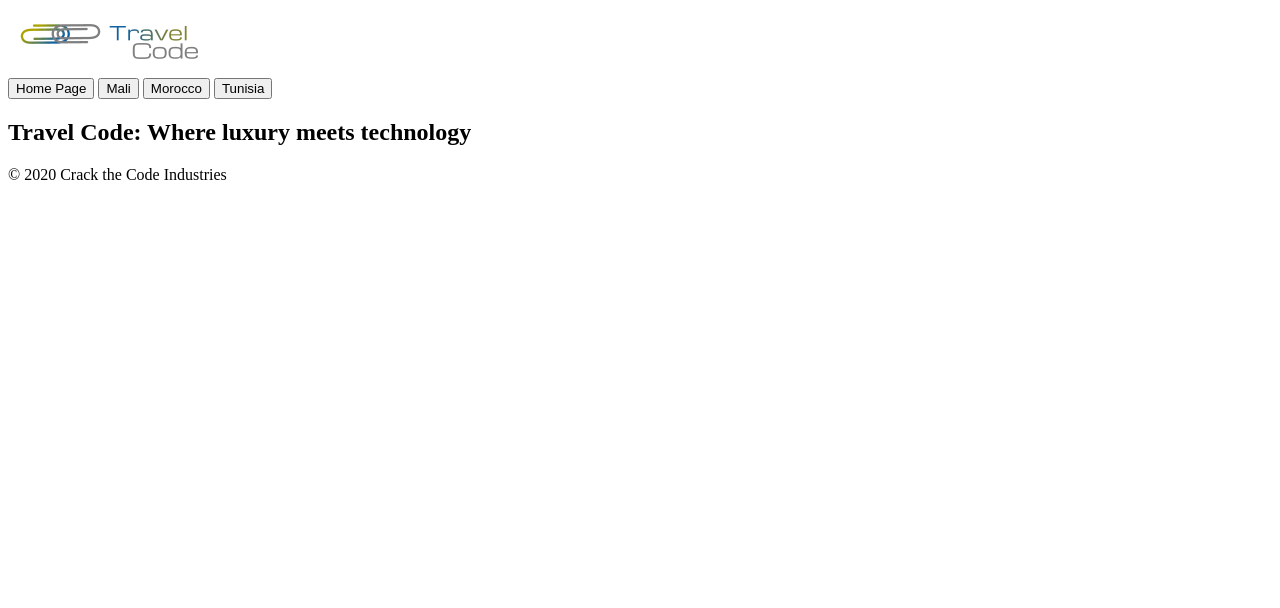
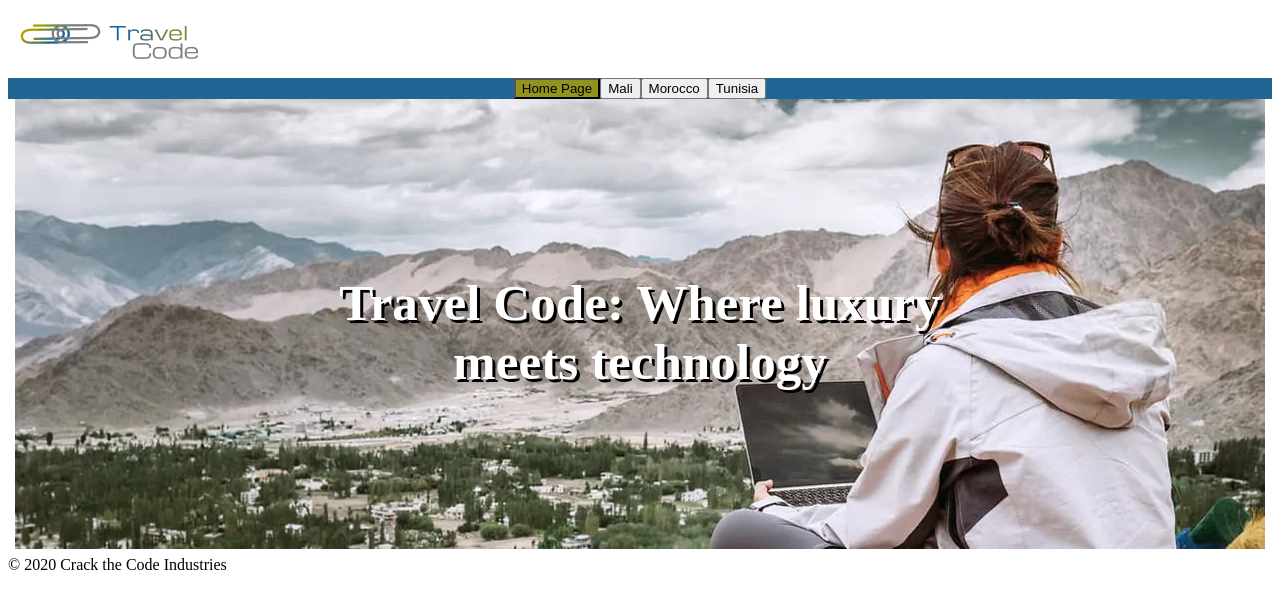
Before and after one commit to nss-day-cohort-43/automated-world-crack-the-code, a plain HTML site: page index.html in a window 1280 px wide. Drawn offline with Linux system fonts and the light colour scheme.

Commit message:
added home page header nav html and css

```diff
--- a/index.html
+++ b/index.html
@@ -6,6 +6,7 @@
     <meta name="viewport" content="width=device-width, initial-scale=1.0">
     <title>Document</title>
     <link rel="stylesheet" href="styles/main.css">
+    <link rel="stylesheet" href="styles/headerNav.css">
 
 </head>
 
@@ -18,10 +19,12 @@
             <a href="pages/Morocco.html"><button class="moroccoPage navItem">Morocco</button></a>
             <a href="pages/tunisia.html"><button class="tunisiaPage navItem">Tunisia</button></a>
         </nav>
-        <header>
-            <h1>Travel Code: Where luxury meets technology</h1>
-        </header>
-    </section>
+            <div class="bannerDiv">
+                <section>
+                    <h1 class="countryText" style="font-size: 2em;">Travel Code: Where luxury meets technology</h1>
+                    <img src="./images/front-page-img.webp"alt="Bamako along the river" class="bannerImage">
+                </section>
+            </div>
     <main>
         <section class="cities-container cities">
             <div class="list-items"></div>
```
Also changed, not shown: 1 other file.
